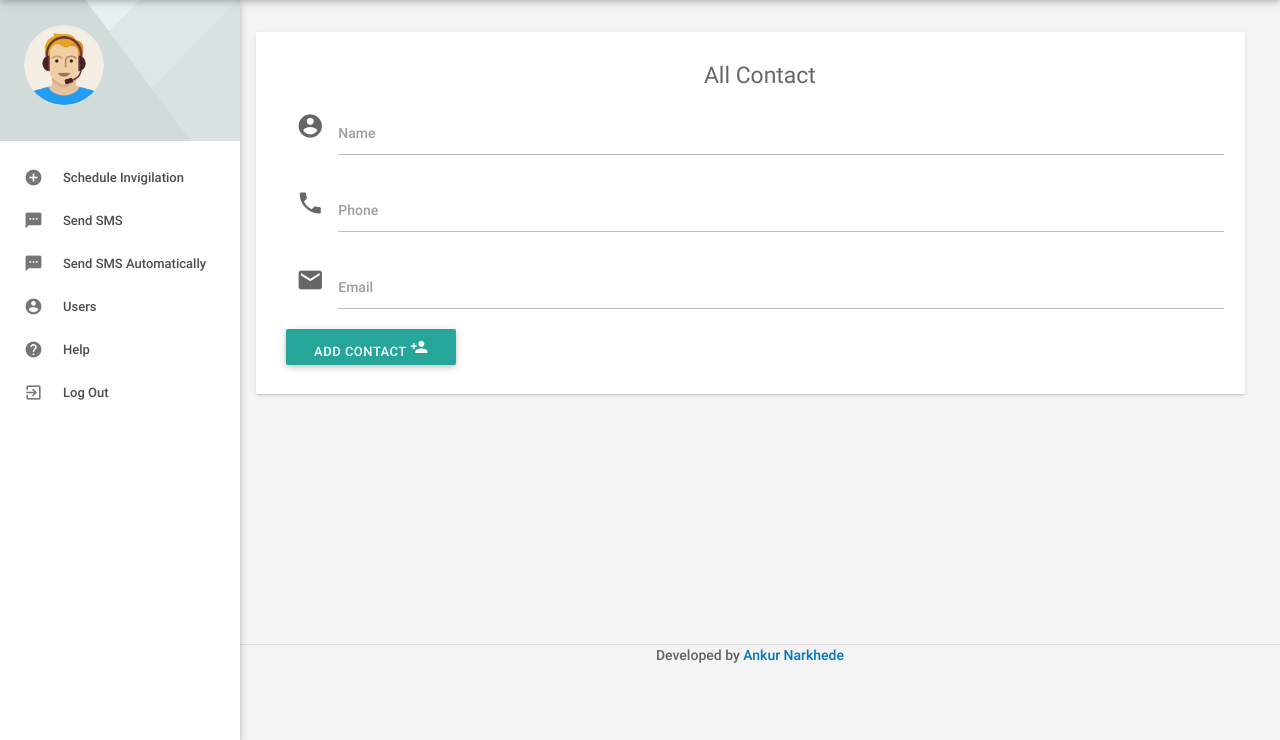
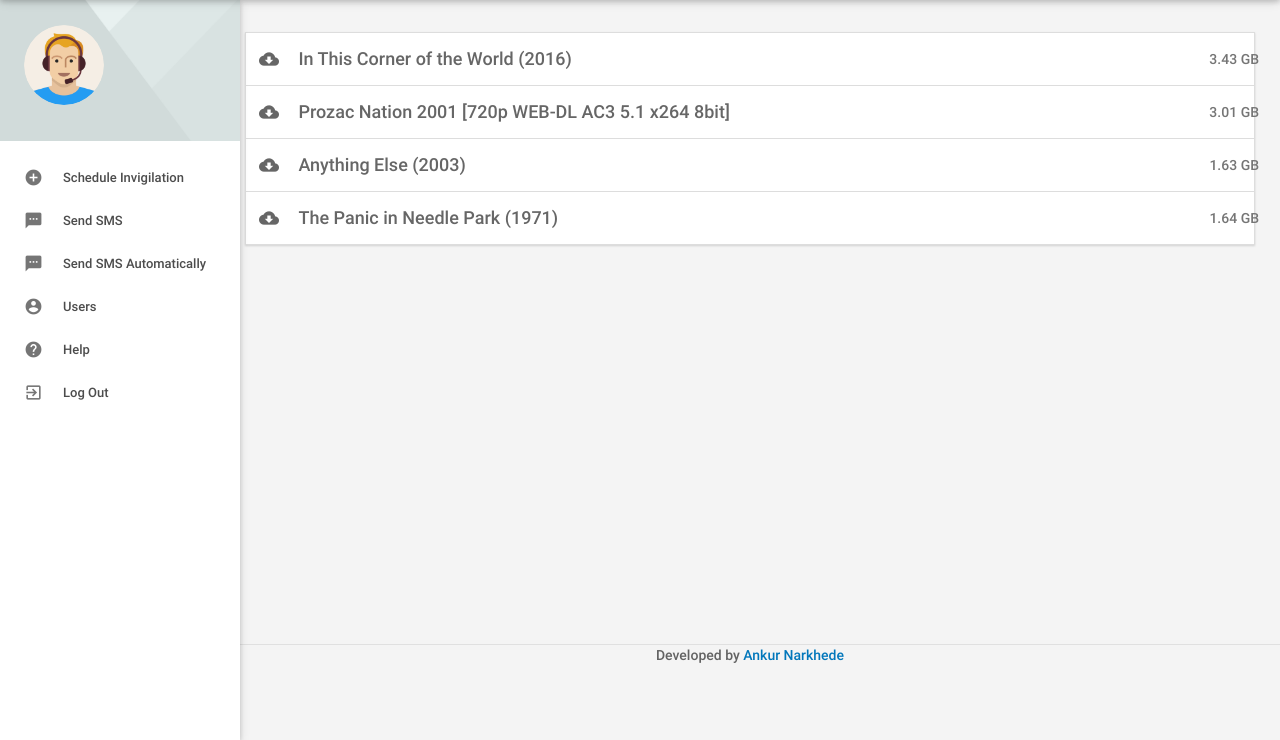
Before and after one commit to ankurnarkhede/django-phonebook, a Django app: template phonebook/templates/contacts-view.html in a window 1280 px wide. Shown: the part 60-800 px from the top of the page. Run offline with Django 3.2, Linux system fonts and the light colour scheme; the template is opened without the code that fills it, so the values that code supplies are empty.

Commit message:
something modified

```diff
--- a/phonebook/templates/contacts-view.html
+++ b/phonebook/templates/contacts-view.html
@@ -28,50 +28,82 @@
 
 {% block body %}
 
-    <div class="row no-m-t no-m-b">
-        <div class="col s12 m12 l12">
-            <div class="row card darken-1 card_form_padding">
-                <h5 class="center-align">All Contact</h5>
-                <span></span>
-{#                <form id="add-contact-form" class="col s12"  enctype="multipart/form-data" method="POST" >#}
-                <form action="{% url 'contacts' %}" id="add-contact-form" class="col s12"  enctype="multipart/form-data" method="POST" >
 
-                    {% csrf_token %}
+<ul class="collapsible" data-collapsible="accordion">
 
-                    <div class="bottom0 row">
-                        <div class="input-field col s12">
-                            <i class="material-icons prefix">account_circle</i>
-                            <input name="name" id="name" type="text" class="validate" required="required">
-                            <label for="name" data-error="wrong" data-success="">Name</label>
+            <li>
+                <div class="collapsible-header truncate" style="font-size:18px;padding: 5px;padding-left: 13px;">&nbsp;<i class="material-icons">cloud_download</i>In This Corner of the World (2016)<span class="badge hide-on-med-and-down">3.43 GB</span></div>
+                <div class="collapsible-body">
+                    <p style="line-height: 1.8;font-size: 15px;">
+                    <span>Title: In This Corner of the World (2016)</span><br>
+                    <span>Date: March 26, 2018, 12:44 p.m.</span><br>
+                    <span>Tag: Movie</span><br>
+                    <span>Size: 3.43 GB</span><br>
+                    <span>Submitted by: Cartmanishere</span><br><br/>
+                    <div class="row">
+                        <div class="col s12 m4 l4">
+                             <a class="waves-effect waves-light btn indigo" href="/detail/1886/">View</a>
+
                         </div>
                     </div>
+                </div>
+            </li>
 
-                    <div class="bottom0 row">
-                        <div class="input-field col s12">
-                            <i class="material-icons prefix">phone</i>
-                            <input name="phone_no" id="phone_no" type="number" class="validate" required="required">
-                            <label for="phone_no" data-error="wrong" data-success="">Phone</label>
+            <li>
+                <div class="collapsible-header truncate" style="font-size:18px;padding: 5px;padding-left: 13px;">&nbsp;<i class="material-icons">cloud_download</i>Prozac Nation 2001 [720p WEB-DL AC3 5.1 x264 8bit]<span class="badge hide-on-med-and-down">3.01 GB</span></div>
+                <div class="collapsible-body">
+                    <p style="line-height: 1.8;font-size: 15px;">
+                    <span>Title: Prozac Nation 2001 [720p WEB-DL AC3 5.1 x264 8bit]</span><br>
+                    <span>Date: March 26, 2018, 12:44 p.m.</span><br>
+                    <span>Tag: Movie</span><br>
+                    <span>Size: 3.01 GB</span><br>
+                    <span>Submitted by: Cartmanishere</span><br><br/>
+                    <div class="row">
+                        <div class="col s12 m4 l4">
+                             <a class="waves-effect waves-light btn indigo" href="/detail/1884/">View</a>
+
                         </div>
                     </div>
+                </div>
+            </li>
 
-                    <div class="bottom0 row">
-                        <div class="input-field col s12">
-                            <i class="material-icons prefix">email</i>
-                            <input name="email_id" id="email_id" type="email" class="validate">
-                            <label for="email_id" data-error="wrong" data-success="">Email</label>
+            <li>
+                <div class="collapsible-header truncate" style="font-size:18px;padding: 5px;padding-left: 13px;">&nbsp;<i class="material-icons">cloud_download</i>Anything Else (2003)<span class="badge hide-on-med-and-down">1.63 GB</span></div>
+                <div class="collapsible-body">
+                    <p style="line-height: 1.8;font-size: 15px;">
+                    <span>Title: Anything Else (2003)</span><br>
+                    <span>Date: March 26, 2018, 12:44 p.m.</span><br>
+                    <span>Tag: Movie</span><br>
+                    <span>Size: 1.63 GB</span><br>
+                    <span>Submitted by: Cartmanishere</span><br><br/>
+                    <div class="row">
+                        <div class="col s12 m4 l4">
+                             <a class="waves-effect waves-light btn indigo" href="/detail/1881/">View</a>
+
                         </div>
                     </div>
+                </div>
+            </li>
 
+            <li>
+                <div class="collapsible-header truncate" style="font-size:18px;padding: 5px;padding-left: 13px;">&nbsp;<i class="material-icons">cloud_download</i>The Panic in Needle Park (1971)<span class="badge hide-on-med-and-down">1.64 GB</span></div>
+                <div class="collapsible-body">
+                    <p style="line-height: 1.8;font-size: 15px;">
+                    <span>Title: The Panic in Needle Park (1971)</span><br>
+                    <span>Date: March 26, 2018, 12:44 p.m.</span><br>
+                    <span>Tag: Movie</span><br>
+                    <span>Size: 1.64 GB</span><br>
+                    <span>Submitted by: Cartmanishere</span><br><br/>
+                    <div class="row">
+                        <div class="col s12 m4 l4">
+                             <a class="waves-effect waves-light btn indigo" href="/detail/1880/">View</a>
 
-{#                    <button class="btn waves-effect waves-light" type="submit" name="add_user" onclick="contact_save()" >Add Contact#}
-                    <button class="btn waves-effect waves-light" type="submit" name="add_user"  >Add Contact
-                        <i class="material-icons">person_add</i>
-                    </button>
-                </form>
-            </div>
+                        </div>
+                    </div>
+                </div>
+            </li>
+</ul>
 
-        </div>
-    </div>
 
 <script src="{% static 'custom/js/ajax.js' %}?{{ current_time }}" type="text/javascript">
 </script>
--- a/phonebook/templates/fixed/base.html
+++ b/phonebook/templates/fixed/base.html
@@ -158,15 +158,15 @@
 
      <main class="mn-inner inner-active-sidebar">
         <div class="middle-content" style="width:100% !important;">
+            <div class="row">
+                {% block message %}
 
-            {% block message %}
+                {% endblock %}
 
-            {% endblock %}
+                {% block body %}
 
-            {% block body %}
-
-            {% endblock %}
-
+                {% endblock %}
+            </div>
 
         </div>
      </main>
--- a/phonebook/views.py
+++ b/phonebook/views.py
@@ -295,7 +295,9 @@ class contacts(APIView):
             contact_serial = contacts_serializer (name, many=True)
             # print(contact_serial)
             # print(contact_serial.data)
-            return Response (contact_serial.data)
+            # return Response (contact_serial.data)
+            return render (request, "contacts-view.html",{'current_time': time.time() })
+
 
         else:
             # current_user=request.user
```
